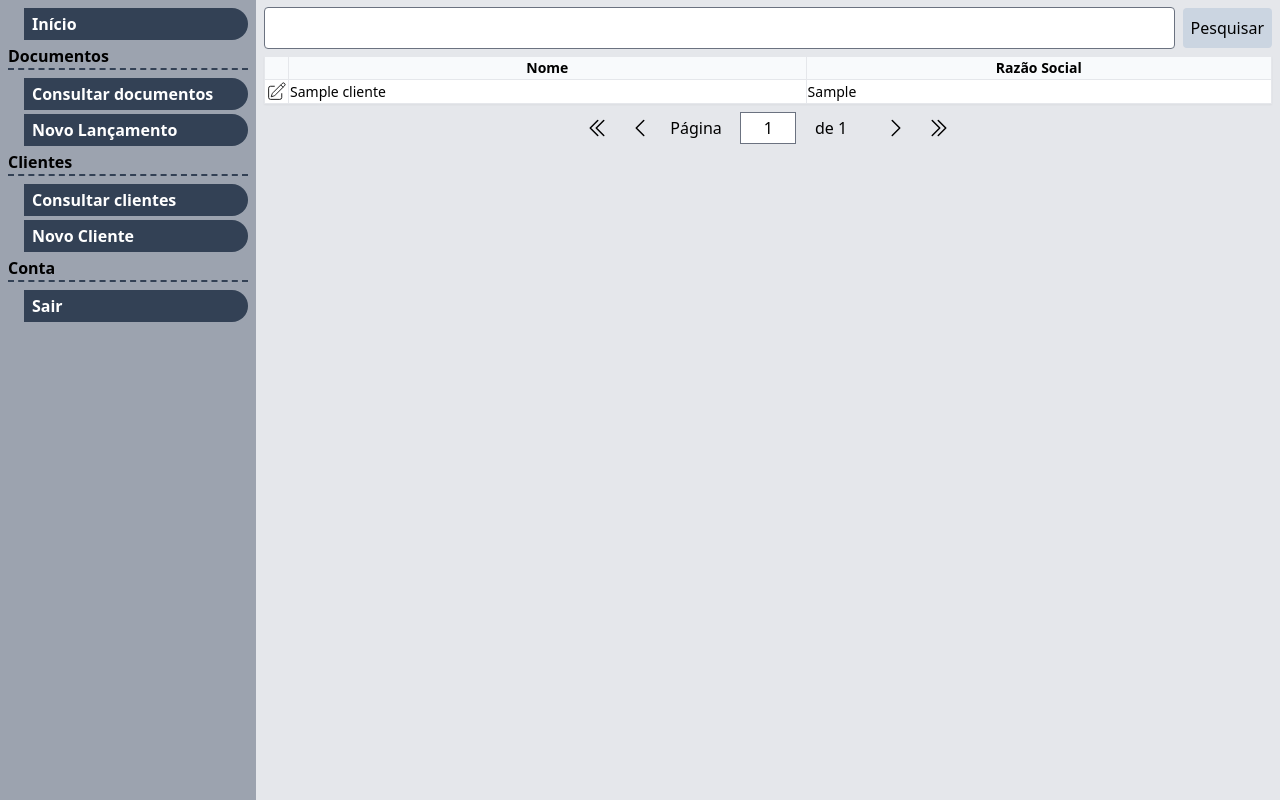
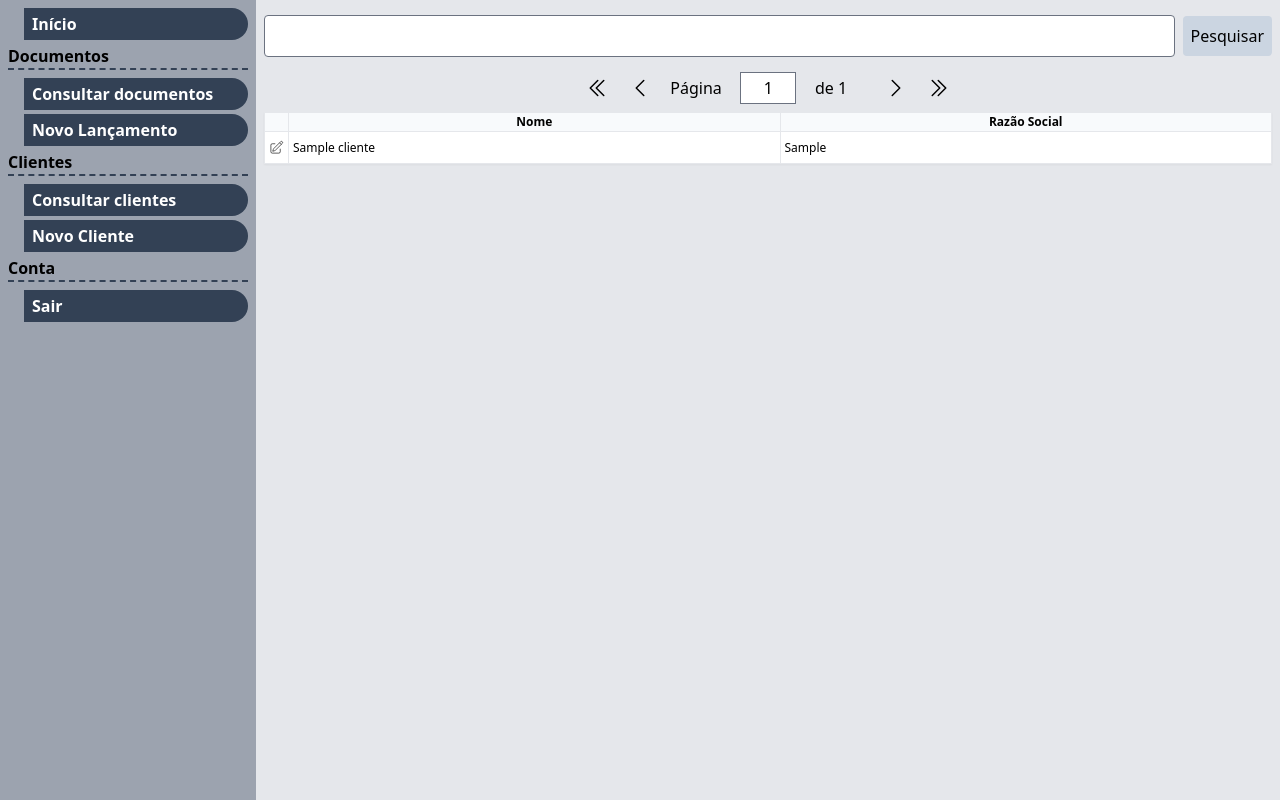
Before and after one commit to augustomonoo/arquivo, a Django app: page /cliente/ in a window 1280 px wide. Run offline with Django 4.2, Linux system fonts and the light colour scheme; a user stored in the database is signed in; tables that the repository leaves empty hold one stand-in row (values such as "Sample post"); style sheets or scripts are compiled from the project's sources; some libraries are stand-ins or nearby versions.

Commit message:
Aplicada os mesmos valores de espacamento que o documento/listar.html

```diff
--- a/arquivo/templates/arquivo/cliente/listar.html
+++ b/arquivo/templates/arquivo/cliente/listar.html
@@ -1,22 +1,23 @@
 {% extends 'arquivo/base.html' %}
 
 {% block content %}
-    <form action="." class="flex items-center gap-2">
+    <form action="." class="flex items-center gap-2 justify-around mx-auto my-2">
         {% include "arquivo/components/form.html" with labels=False %}
         {% include "arquivo/components/button.html" with type="submit" text="Pesquisar" %}
     </form>
-    <table class="border-collapse w-full border border-slate-400 dark:border-slate-500 bg-white dark:bg-slate-800 text-sm shadow-sm">
+    {% include "arquivo/components/pagination.html" %}
+    <table class="border-collapse border border-slate-400 dark:border-slate-500 bg-white dark:bg-slate-800 text-xs shadow-sm overflow-x-auto table-fixed w-full resize-none">
         <thead class="bg-slate-50 dark:bg-slate-700">
             <tr>
                 <th class="border w-6"></th>
-                <th class="border">Nome</th>
-                <th class="border">Razão Social</th>
+                <th class="border w-90">Nome</th>
+                <th class="border w-90">Razão Social</th>
             </tr>
         </thead>
         <tbody>
             {% for obj in object_list %}
-                <tr class="border">
-                    <td class="border">
+                <tr class="border h-8">
+                    <td class="border p-1">
                         <a href="{{ obj.get_detalhe_url }}" class="flex w-auto h-auto">
                             <svg xmlns="http://www.w3.org/2000/svg"
                                  fill="none"
@@ -29,11 +30,10 @@
                             </svg>
                         </a>
                     </td>
-                    <td class="border">{{ obj.nome|default:"---" }}</td>
-                    <td class="border">{{ obj.razao_social|default:"---" }}</td>
+                    <td class="border p-1">{{ obj.nome|default:"---" }}</td>
+                    <td class="border p-1">{{ obj.razao_social|default:"---" }}</td>
                 </tr>
             {% endfor %}
         </tbody>
     </table>
-    {% include "arquivo/components/pagination.html" %}
 {% endblock content %}
```
